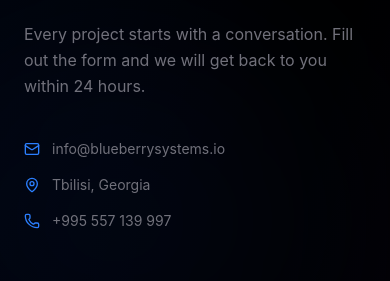
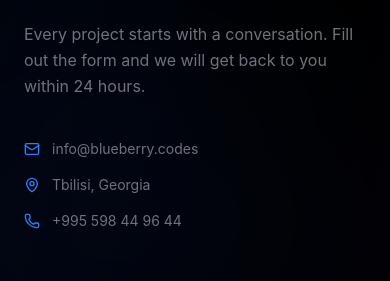
Before and after one commit to InnovationEdge/blueberry-systems, a React (Vite) app: page / in a window 390 px wide. Shown: the part 11169-11450 px from the top of the page. Built offline with nearby package versions, Linux system fonts and the light colour scheme.

Commit message:
fix: real phone +995 598 44 96 44, domain blueberry.codes

```diff
--- a/src/App.tsx
+++ b/src/App.tsx
@@ -181,7 +181,7 @@
     // Send email via mailto fallback
     const subject = encodeURIComponent(`Project Inquiry from ${form.name} - ${form.company}`);
     const body = encodeURIComponent(`Name: ${form.name}\nEmail: ${form.email}\nCompany: ${form.company}\nBudget: ${form.budget}\n\nMessage:\n${form.message}`);
-    window.open(`mailto:info@blueberrysystems.io?subject=${subject}&body=${body}`, '_self');
+    window.open(`mailto:info@blueberry.codes?subject=${subject}&body=${body}`, '_self');
     setTimeout(() => { setSending(false); setSent(true); }, 1000);
   };
 
@@ -678,9 +678,9 @@
               <h2 className="text-4xl md:text-5xl font-bold tracking-tight mb-6">Ready to Build<br />Something Great?</h2>
               <p className="text-zinc-500 text-base mb-10 leading-relaxed">Every project starts with a conversation. Fill out the form and we will get back to you within 24 hours.</p>
               <div className="space-y-4 text-sm text-zinc-500">
-                <div className="flex items-center gap-3"><Mail className="w-4 h-4 text-blue-500" /> info@blueberrysystems.io</div>
+                <div className="flex items-center gap-3"><Mail className="w-4 h-4 text-blue-500" /> info@blueberry.codes</div>
                 <div className="flex items-center gap-3"><MapPin className="w-4 h-4 text-blue-500" /> Tbilisi, Georgia</div>
-                <div className="flex items-center gap-3"><Phone className="w-4 h-4 text-blue-500" /> +995 557 139 997</div>
+                <div className="flex items-center gap-3"><Phone className="w-4 h-4 text-blue-500" /> +995 598 44 96 44</div>
               </div>
             </Reveal>
 
```
